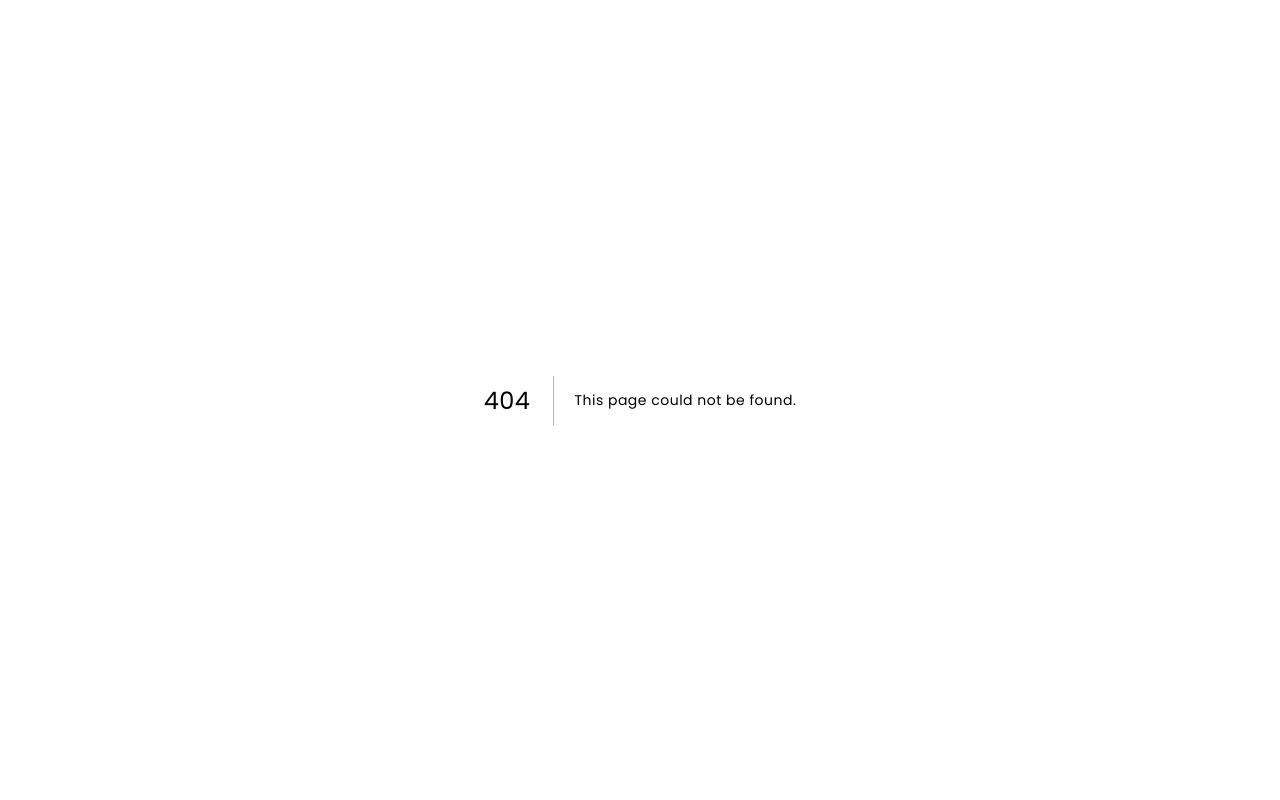
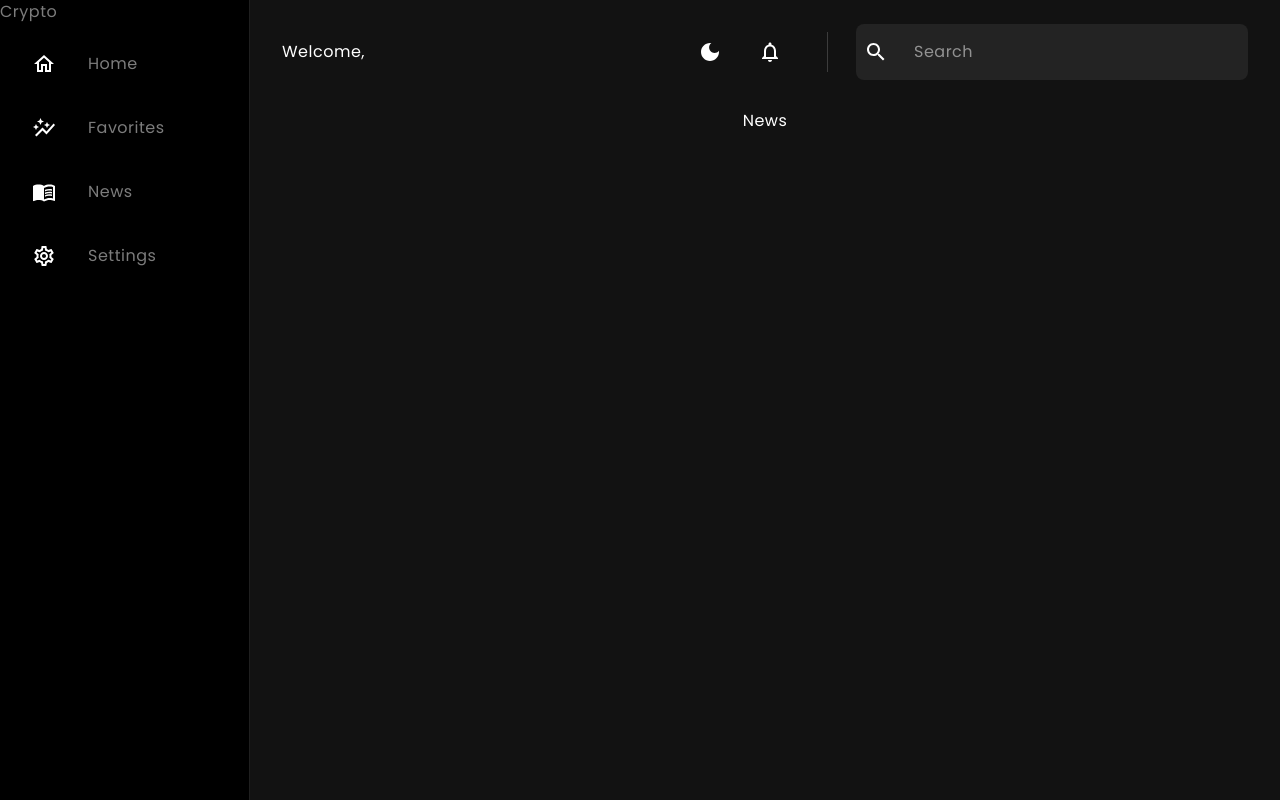
Before and after one commit to User-960/Page-subscription, a Next.js app: page /news in a window 1280 px wide. Before the commit this address had no page. Built offline with nearby package versions, Linux system fonts and the light colour scheme.

Commit message:
feat: add navMenu in sideBar

```diff
--- a/src/components/layout/Layout.module.scss
+++ b/src/components/layout/Layout.module.scss
@@ -7,6 +7,8 @@
 	.contentWrapper {
 		display: flex;
 		flex-direction: column;
+		justify-content: center;
+		align-items: center;
 
 		max-width: $desktop;
 		width: 100%;
@@ -15,3 +17,10 @@
 		margin: 0 auto;
 	}
 }
+
+.mainSection {
+	display: flex;
+	flex-direction: column;
+	justify-content: center;
+	width: 100%;
+}
--- a/src/components/layout/Layout.tsx
+++ b/src/components/layout/Layout.tsx
@@ -35,11 +35,11 @@ const Layout: FC<ILayoutProps> = ({ backLink = '/', children, meta }) => {
 							>
 								<SideBar
 									isNoneMobile={isNoneMobile}
-									drawerWidth='250'
+									drawerWidth='250px'
 									isOpen={isOpen}
 									setIsOpen={setIsOpen}
 								/>
-								<Box>
+								<Box className={styles.mainSection}>
 									<header className={styles.header}>
 										<TopBar />
 									</header>
--- /dev/null
+++ b/src/components/screens/news/News.tsx
@@ -0,0 +1,19 @@
+import React from 'react'
+
+import Layout from '@/components/layout/Layout'
+import { IMeta } from '@/components/seo/meta.interface'
+
+const News = (): JSX.Element => {
+	const meta: IMeta = {
+		title: 'News',
+		description: 'News page'
+	}
+
+	return (
+		<Layout meta={meta}>
+			<h1>News</h1>
+		</Layout>
+	)
+}
+
+export default News
--- /dev/null
+++ b/src/components/screens/settings/Settings.tsx
@@ -0,0 +1,22 @@
+import React from 'react';
+
+
+
+import Layout from '@/components/layout/Layout';
+import { IMeta } from '@/components/seo/meta.interface';
+
+
+const Settings = (): JSX.Element => {
+	const meta: IMeta = {
+		title: 'Settings',
+		description: 'Settings page'
+	}
+
+	return (
+		<Layout meta={meta}>
+			<h1>Settings</h1>
+		</Layout>
+	)
+}
+
+export default Settings
--- /dev/null
+++ b/src/components/screens/watchlist/Watchlist.tsx
@@ -0,0 +1,19 @@
+import React from 'react'
+
+import Layout from '../../layout/Layout'
+import { IMeta } from '../../seo/meta.interface'
+
+const Watchlist = (): JSX.Element => {
+	const meta: IMeta = {
+		title: 'Watchlist',
+		description: 'Watchlist page'
+	}
+
+	return (
+		<Layout meta={meta}>
+			<h1>Watchlist</h1>
+		</Layout>
+	)
+}
+
+export default Watchlist
--- a/src/components/ui/sideBar/SideBar.tsx
+++ b/src/components/ui/sideBar/SideBar.tsx
@@ -1,10 +1,6 @@
-import AutoGraphOutlinedIcon from '@mui/icons-material/AutoGraphOutlined'
 import ChevronLeftOutlinedIcon from '@mui/icons-material/ChevronLeftOutlined'
 import ChevronRightOutlinedIcon from '@mui/icons-material/ChevronRightOutlined'
-import HomeOutlinedIcon from '@mui/icons-material/HomeOutlined'
 import LogoutOutlinedIcon from '@mui/icons-material/LogoutOutlined'
-import MenuBookOutlinedIcon from '@mui/icons-material/MenuBookOutlined'
-import SettingsOutlinedIcon from '@mui/icons-material/SettingsOutlined'
 import {
 	Box,
 	Divider,
@@ -25,6 +21,7 @@ import React, { FC, useEffect, useState } from 'react'
 import { useColorMode } from '@/components/hooks/useColorMode'
 
 import styles from './SideBar.module.scss'
+import { INavMenuItem, navMenu } from '@/mocks/navigate/Navigate'
 import { tokens } from '@/theme/theme'
 
 const cn = require('clsx')
@@ -47,7 +44,7 @@ const SideBar: FC<ISideBarProps> = ({
 	const colorMode: any = useColorMode()
 
 	const [active, setActive] = useState<string>('')
-	const { pathname } = useRouter()
+	const { pathname, push } = useRouter()
 
 	useEffect(() => {
 		setActive(pathname.substring(1))
@@ -82,6 +79,21 @@ const SideBar: FC<ISideBarProps> = ({
 								)}
 							</Box>
 						</div>
+
+						<List>
+							{navMenu.map((item: INavMenuItem) => (
+								<ListItem key={item.id}>
+									<ListItemButton onClick={() => push(item.path)}>
+                    <ListItemIcon>
+                      {item.icon}
+                    </ListItemIcon>
+										<ListItemText>
+											<Typography>{item.name}</Typography>
+										</ListItemText>
+									</ListItemButton>
+								</ListItem>
+							))}
+						</List>
 					</Box>
 				</Drawer>
 			)}
--- /dev/null
+++ b/src/mocks/navigate/Navigate.tsx
@@ -0,0 +1,39 @@
+import AutoGraphOutlinedIcon from '@mui/icons-material/AutoGraphOutlined'
+import HomeOutlinedIcon from '@mui/icons-material/HomeOutlined'
+import MenuBookOutlinedIcon from '@mui/icons-material/MenuBookOutlined'
+import SettingsOutlinedIcon from '@mui/icons-material/SettingsOutlined'
+import React from 'react'
+
+export interface INavMenuItem {
+	id: number
+	name: string
+	icon: any
+	path: string
+}
+
+export const navMenu: INavMenuItem[] = [
+	{
+		id: 1,
+		name: 'Home',
+		icon: <HomeOutlinedIcon />,
+		path: '/'
+	},
+	{
+		id: 2,
+		name: 'Favorites',
+		icon: <AutoGraphOutlinedIcon />,
+		path: '/watchlist'
+	},
+	{
+		id: 3,
+		name: 'News',
+		icon: <MenuBookOutlinedIcon />,
+		path: '/news'
+	},
+	{
+		id: 4,
+		name: 'Settings',
+		icon: <SettingsOutlinedIcon />,
+		path: '/settings'
+	}
+]
--- /dev/null
+++ b/src/pages/news.tsx
@@ -0,0 +1,21 @@
+import { useRouter } from 'next/router'
+import { useEffect } from 'react'
+
+import { useAuthLogged } from '@/components/hooks/useAppAuth'
+
+import News from '@/components/screens/news/News'
+
+export const NewsPage = () => {
+	const auth = useAuthLogged()
+	const { push } = useRouter()
+
+	useEffect(() => {
+		if (!auth) {
+			push('/login')
+		}
+	}, [])
+
+	return auth && <News />
+}
+
+export default NewsPage
--- /dev/null
+++ b/src/pages/settings.tsx
@@ -0,0 +1,21 @@
+import { useRouter } from 'next/router'
+import { useEffect } from 'react'
+
+import { useAuthLogged } from '@/components/hooks/useAppAuth'
+
+import Settings from '@/components/screens/settings/Settings'
+
+export const SettingsPage = () => {
+	const auth = useAuthLogged()
+	const { push } = useRouter()
+
+	useEffect(() => {
+		if (!auth) {
+			push('/login')
+		}
+	}, [])
+
+	return auth && <Settings />
+}
+
+export default SettingsPage
--- /dev/null
+++ b/src/pages/watchlist.tsx
@@ -0,0 +1,21 @@
+import { useRouter } from 'next/router'
+import { useEffect } from 'react'
+
+import { useAuthLogged } from '@/components/hooks/useAppAuth'
+
+import Watchlist from '@/components/screens/watchlist/Watchlist'
+
+export const WatchlistPage = () => {
+	const auth = useAuthLogged()
+	const { push } = useRouter()
+
+	useEffect(() => {
+		if (!auth) {
+			push('/login')
+		}
+	}, [])
+
+	return auth && <Watchlist />
+}
+
+export default WatchlistPage
```
